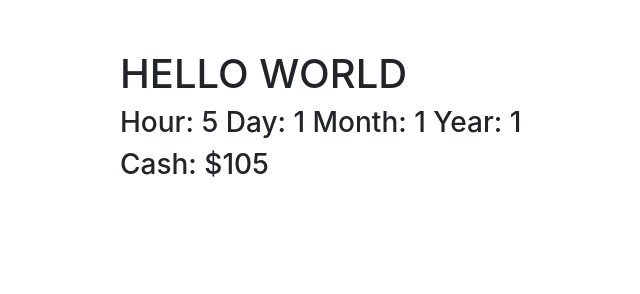
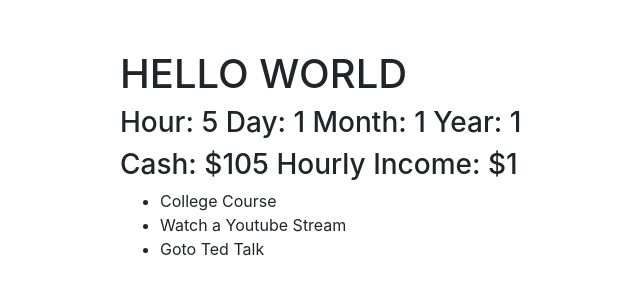
Before and after one commit to codecrapper/Toilet, a plain HTML site: page idlegame-vanilla-js/index.html in a window 1280 px wide. Shown: the whole page, without its empty margins (250-890 px from the left). Drawn offline with nearby package versions, Linux system fonts and the light colour scheme.

Commit message:
idle game mods

```diff
--- a/idlegame-vanilla-js/app.js
+++ b/idlegame-vanilla-js/app.js
@@ -11,7 +11,25 @@ var userData = {
 	cash: 100,
 	hourlyIncome: 1,
 	inventory: {}
-}
+};
+
+var incomeBoosts = [
+	{
+		title: "College Course",
+		cost: 50,
+		increase: 2
+	},
+	{
+		title: "Watch a Youtube Stream",
+		cost: 100,
+		increase: 5
+	},
+	{
+		title: "Goto Ted Talk",
+		cost: 250,
+		increase: 10
+	}
+];
 
 // Income functions
 const addHourlyIncome = () => {
@@ -65,6 +83,17 @@ const constructTimeSection = () => {
 
 const constructIncome = () => {
 	let incomeSection = document.getElementById("user-income");
-	let incomeMessage = "Cash: $" + userData.cash;
+	let incomeMessage = "Cash: $" + userData.cash + " Hourly Income: $" + userData.hourlyIncome;
 	incomeSection.innerText = incomeMessage;
 }
+
+const constructBoosts = () => {
+	let list = document.getElementById("powerup-options");
+	for(let i = 0; i < incomeBoosts.length; i++) {
+		let item = document.createElement("li");
+		item.innerText = incomeBoosts[i].title;
+		list.appendChild(item);
+	}
+}
+
+constructBoosts();
--- a/idlegame-vanilla-js/index.html
+++ b/idlegame-vanilla-js/index.html
@@ -21,6 +21,7 @@
                 <h1> HELLO WORLD</h1>
                 <h3 id = "game-time"></h3>
                 <h3 id = "user-income"></h3>
+                <ul id = "powerup-options"><ul>
             </div>
         </div>
     </div>
```
